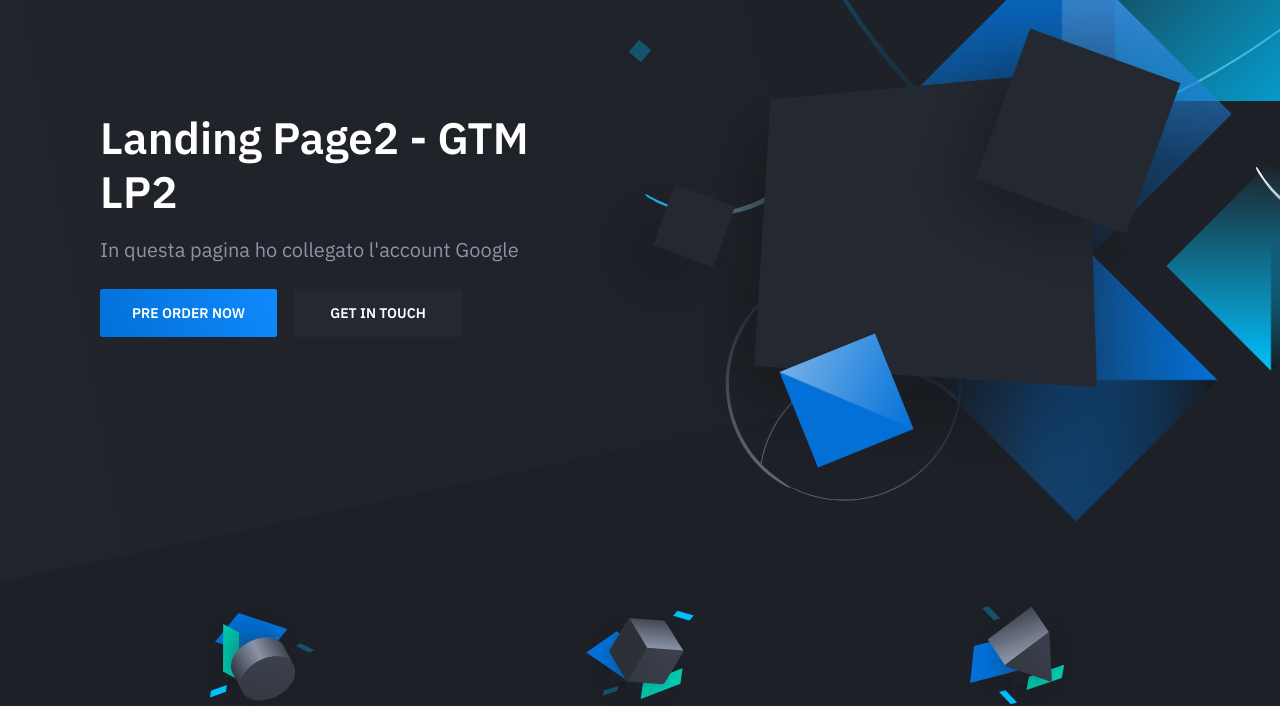
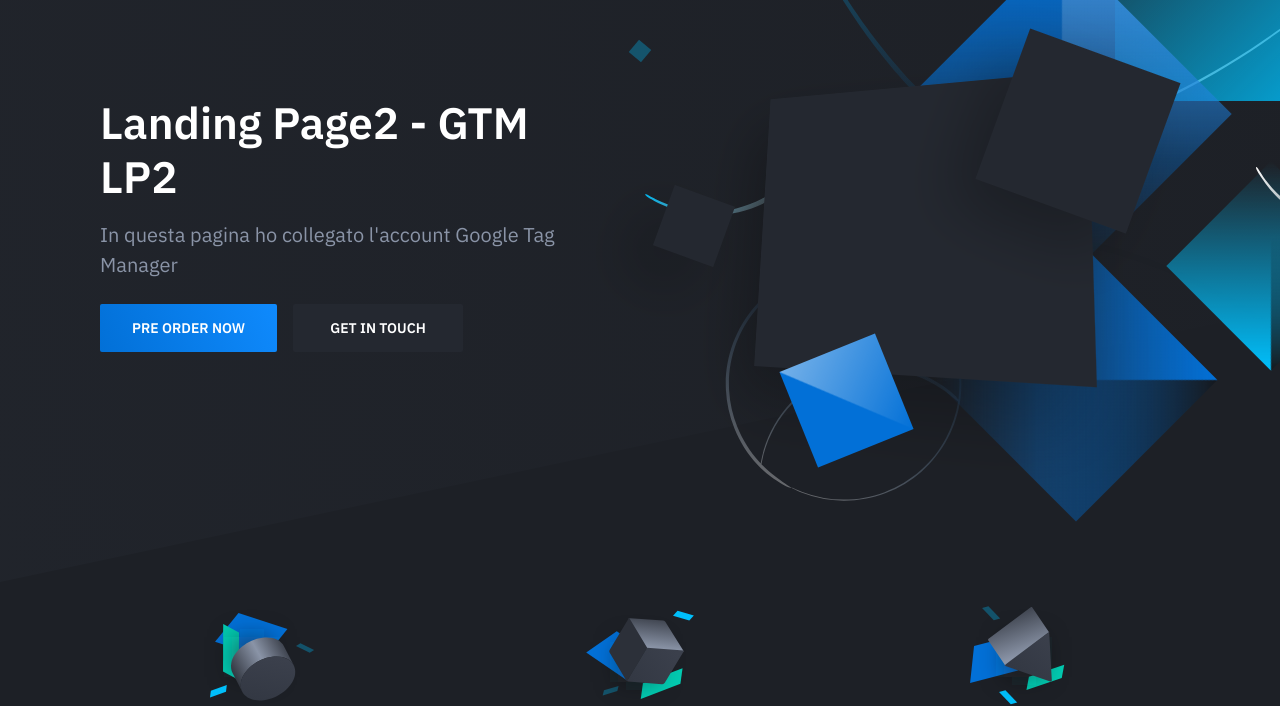
Before and after one commit to NicoMura17/DME---sito2, a plain HTML site: page index.html in a window 1280 px wide. Shown: the part 118-824 px from the top of the page. Drawn offline with nearby package versions, Linux system fonts and the light colour scheme.

Commit message:
Aggiornamento sottotitolo

```diff
--- a/index.html
+++ b/index.html
@@ -32,7 +32,7 @@
                     <div class="hero-inner">
 						<div class="hero-copy">
 	                        <h1 class="hero-title mt-0">Landing Page2 - GTM LP2</h1>
-	                        <p class="hero-paragraph">In questa pagina ho collegato l'account Google</p>
+	                        <p class="hero-paragraph">In questa pagina ho collegato l'account Google Tag Manager</p>
 	                        <div class="hero-cta"><a class="button button-primary" href="preorder.html">Pre order now</a><a class="button" href="#">Get in touch</a></div>
 						</div>
 						<div class="hero-figure anime-element">
```
